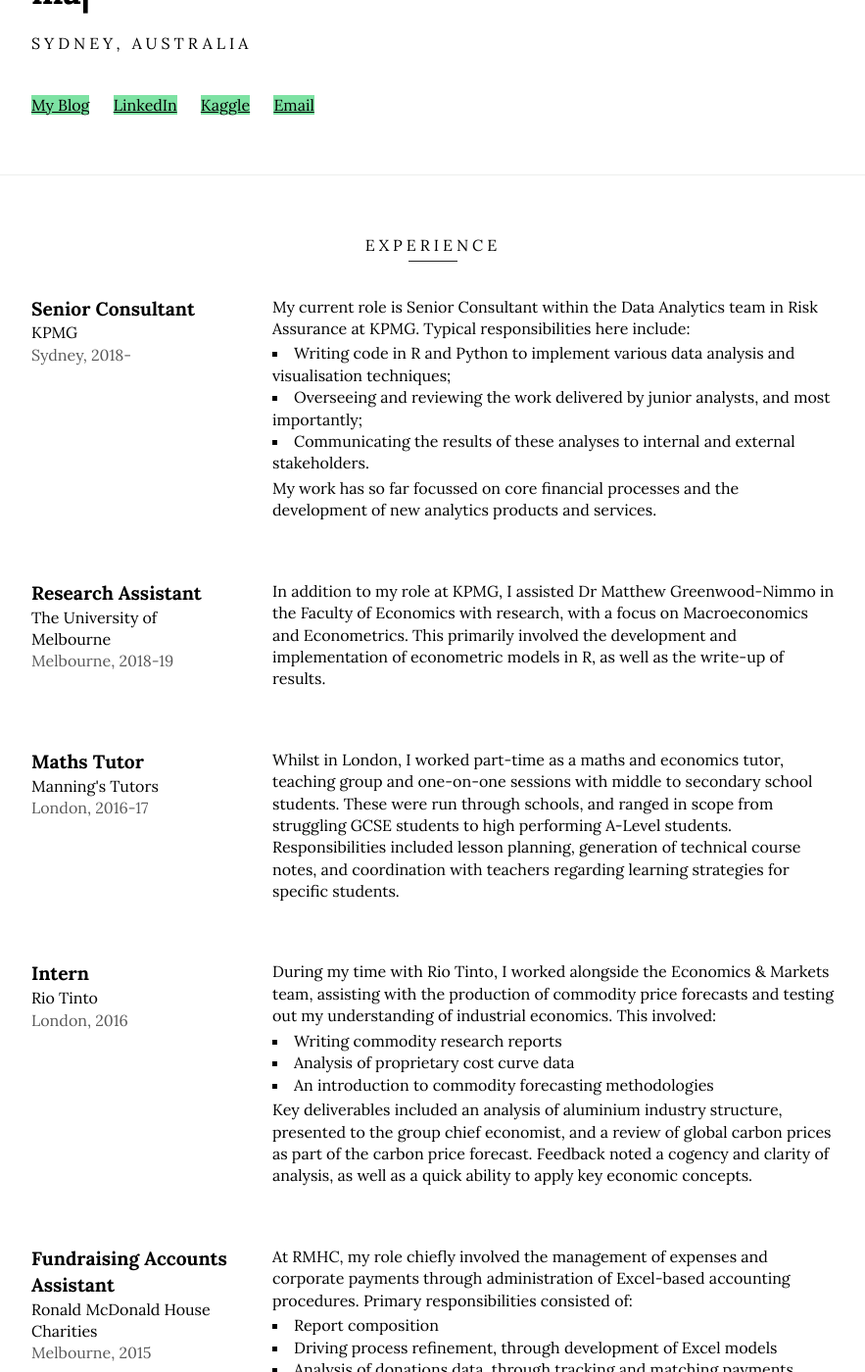
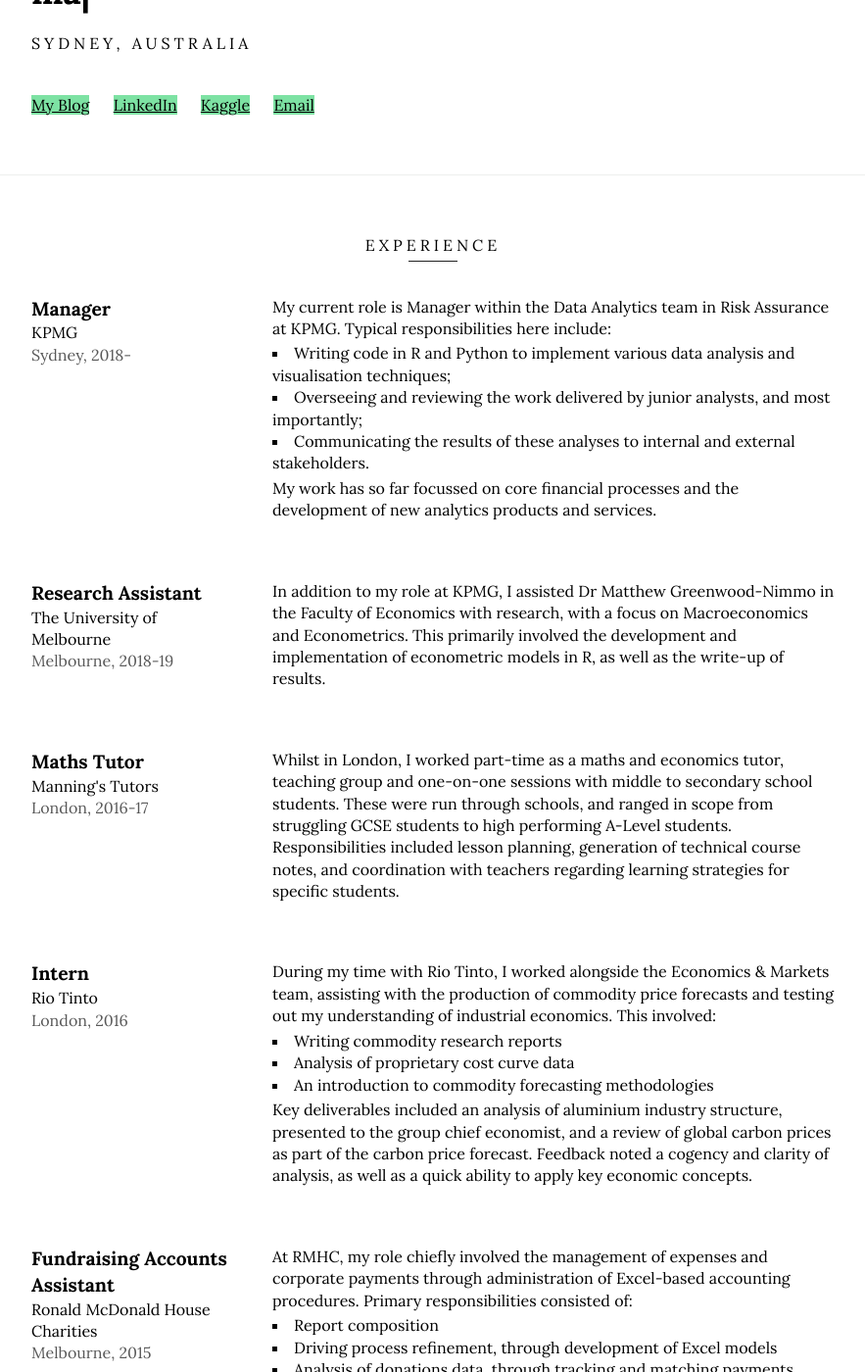
Before and after one commit to rcushen/resume, a Jekyll site: the page built from index.html, in a window 1280 px wide and 1400 px high, scrolled down 388 px. Shown: the whole window at 98% size, without its empty margins (198-1081 px from the left). Built offline with Jekyll 4.4.1, drawn with Linux system fonts in a browser that asks for light colours; some of the changed text lies outside the part shown.

Commit message:
Updates to Manager and thesis

```diff
--- a/_data/education.yml
+++ b/_data/education.yml
@@ -1,7 +1,7 @@
 -   qualification: MSc in Mathematics
     school: The University of New South Wales
     period: 2019 - 2021
-    description: Masters degree in mathematics, with a focus on pure math and computer science.
+    description: Masters degree in mathematics, with a focus on pure math and computer science. My thesis was written on dynamical systems, and I received a High Distinction.
 
 -   qualification: BCom in Economics
     school: The University of Melbourne
--- a/_data/jobs.yml
+++ b/_data/jobs.yml
@@ -1,7 +1,7 @@
--   title: Senior Consultant
+-   title: Manager
     company: KPMG
     period: Sydney, 2018-
-    description: 'My current role is Senior Consultant within the Data Analytics team in Risk Assurance at KPMG. Typical responsibilities here include:'
+    description: 'My current role is Manager within the Data Analytics team in Risk Assurance at KPMG. Typical responsibilities here include:'
     list: '<ul><li>Writing code in R and Python to implement various data analysis and visualisation techniques;</li><li>Overseeing and reviewing the work delivered by junior analysts, and most importantly;</li><li>Communicating the results of these analyses to internal and external stakeholders.</li></ul>'
     description2: My work has so far focussed on core financial processes and the development of new analytics products and services.
 
```
